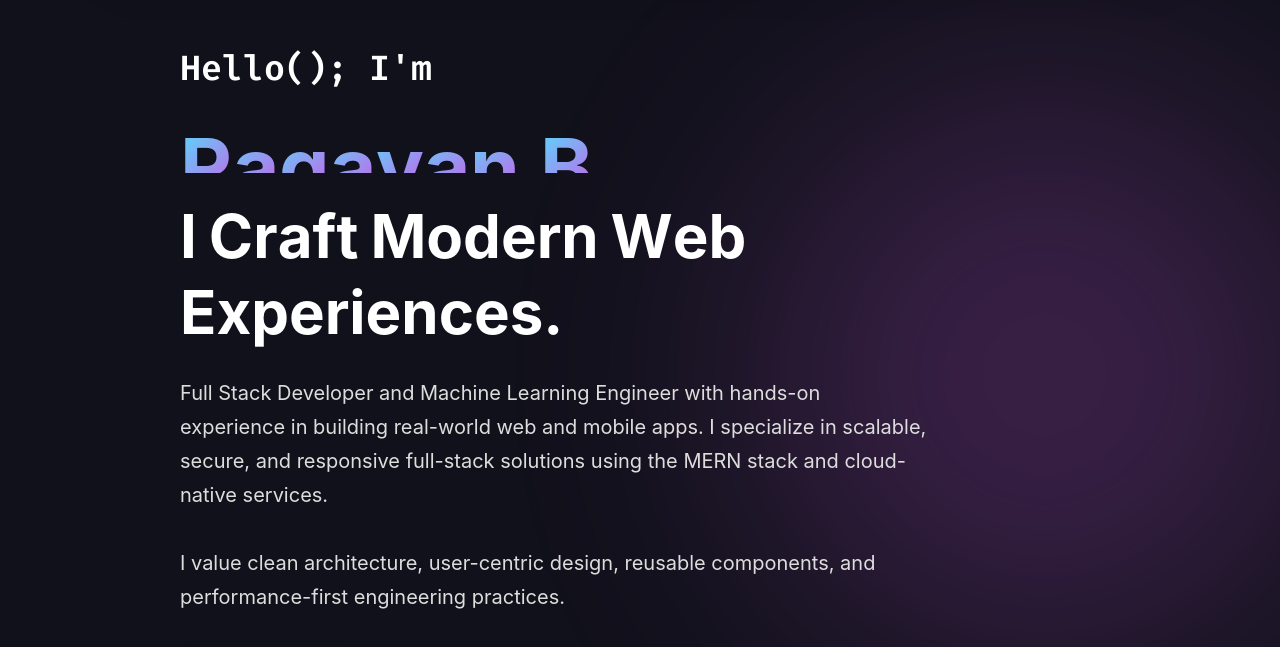
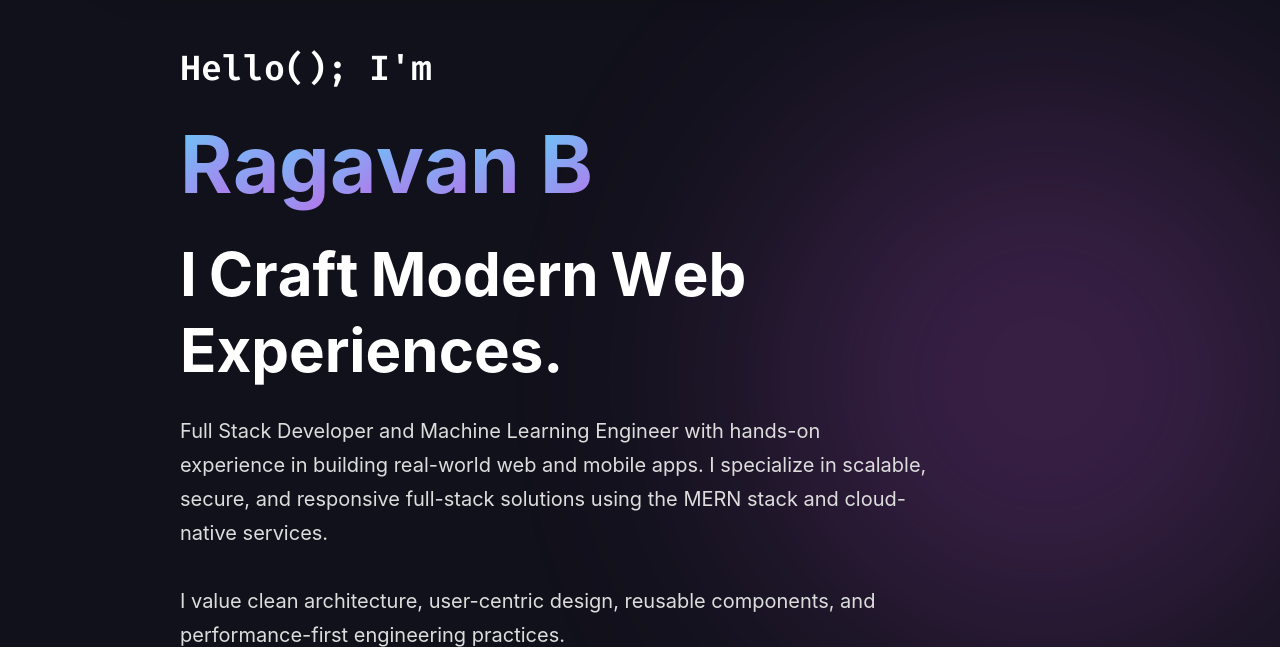
Before and after one commit to Ragav7775/Ragavan-Portfolio, a plain HTML site: page index.html in a window 1280 px wide. Shown: the part 115-762 px from the top of the page. Drawn offline with nearby package versions, Linux system fonts and the light colour scheme.

Commit message:
Portfolio Updating style

```diff
--- a/index.html
+++ b/index.html
@@ -819,7 +819,7 @@ What are you doing here?! you sneaky developer...
         </div>
         <div class="footer-bottom">
           <p>
-            Designed and Built by Ragav &#169; 2025
+            Designed and Built by Ragav &#169; 2026
           </p>
         </div>
       </div>
--- a/src/styles/style.css
+++ b/src/styles/style.css
@@ -890,22 +890,24 @@ header {
 .name-heading {
     font-size: clamp(3.8rem, 7.5vw, 8rem);
     font-weight: 700;
-    line-height: 1.1;
+    line-height: 1.2;
+    /* Increased from 1.1 */
     display: flex;
     flex-wrap: wrap;
     align-items: center;
     margin-bottom: 8px;
+    padding-bottom: 0.08em;
+    /* Gives descenders extra room */
     position: relative;
     max-width: 100%;
-    overflow-wrap: break-word;
     overflow: visible;
 }
 
 .name-word {
     display: inline-flex;
     white-space: nowrap;
-    overflow: visible;
-    align-items: center;
+    line-height: 1.2;
+    /* Prevents descender clipping */
 }
 
 .name-space {
@@ -915,7 +917,8 @@ header {
 
 .name-char {
     display: inline-block;
-    height: 50px;
+    line-height: 1.5;
+    /* Important for letters like g, p, y, q */
     background: var(--gradient-accent);
     background-size: 300% 300%;
     background-clip: text;
@@ -925,7 +928,9 @@ header {
     cursor: pointer;
     user-select: none;
     animation: 4s ease infinite gradient;
-    transition: transform 0.35s cubic-bezier(0.2, 0.8, 0.2, 1), filter 0.35s ease;
+    transition:
+        transform 0.35s cubic-bezier(0.2, 0.8, 0.2, 1),
+        filter 0.35s ease;
     will-change: transform;
     overflow: visible;
 }
```
